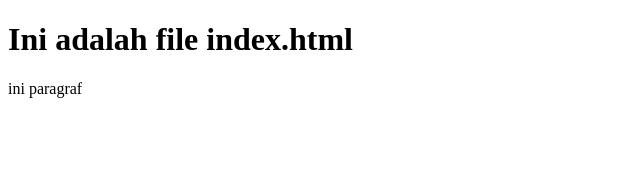
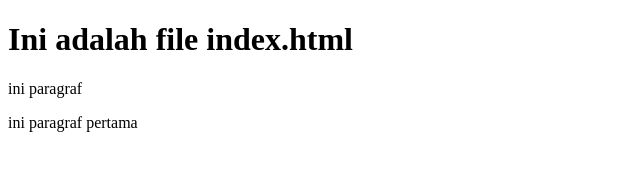
Before and after one commit to ibrhi1m/latihanGit, a plain HTML site: page index.html in a window 1280 px wide. Shown: the whole page, without its empty margins (0-640 px from the left). Drawn offline with Linux system fonts and the light colour scheme.

Commit message:
Update index.html

```diff
--- a/index.html
+++ b/index.html
@@ -9,5 +9,7 @@
 <body>
     <h1>Ini adalah file index.html</h1>
     <p>ini paragraf</p>
+     <p>ini paragraf pertama</p>
+
 </body>
 </html>
```
